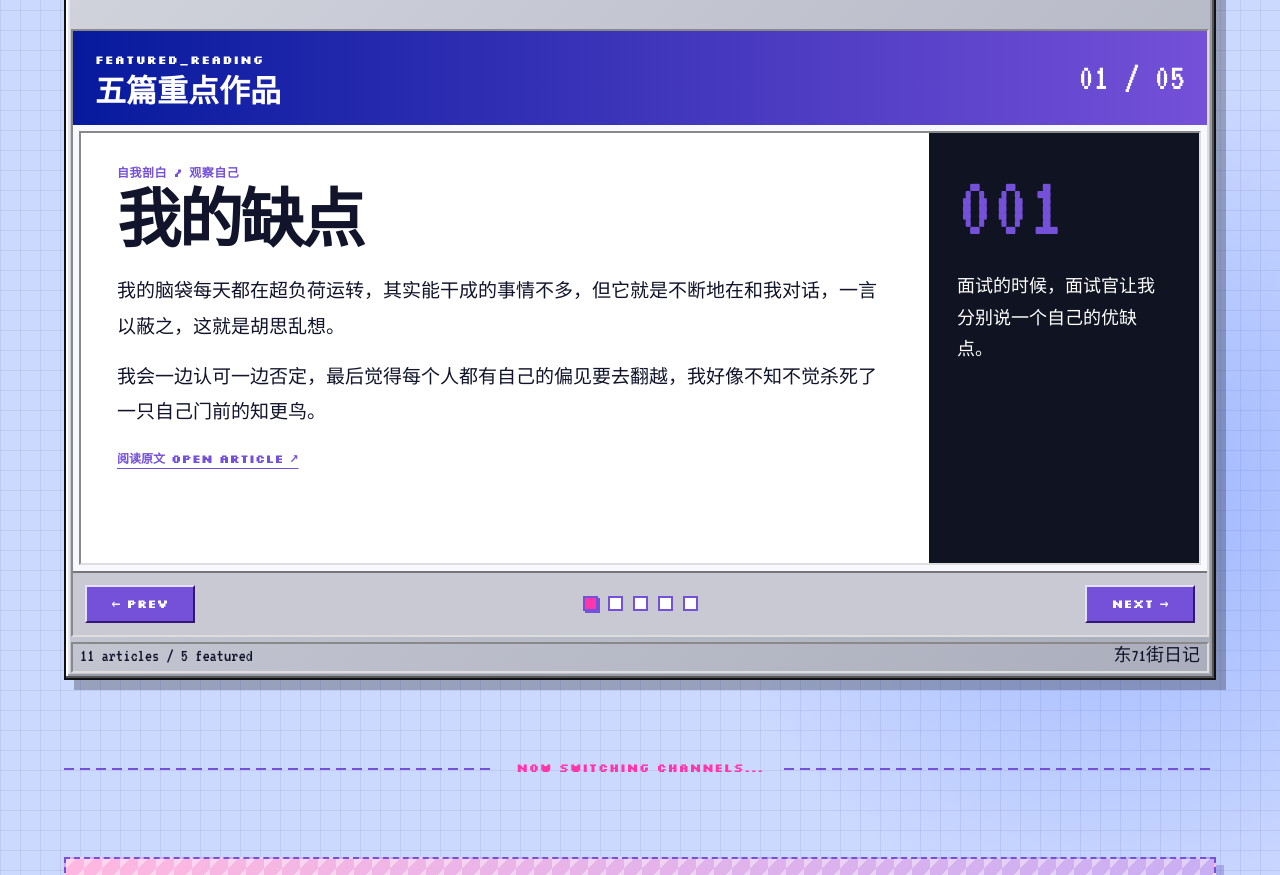
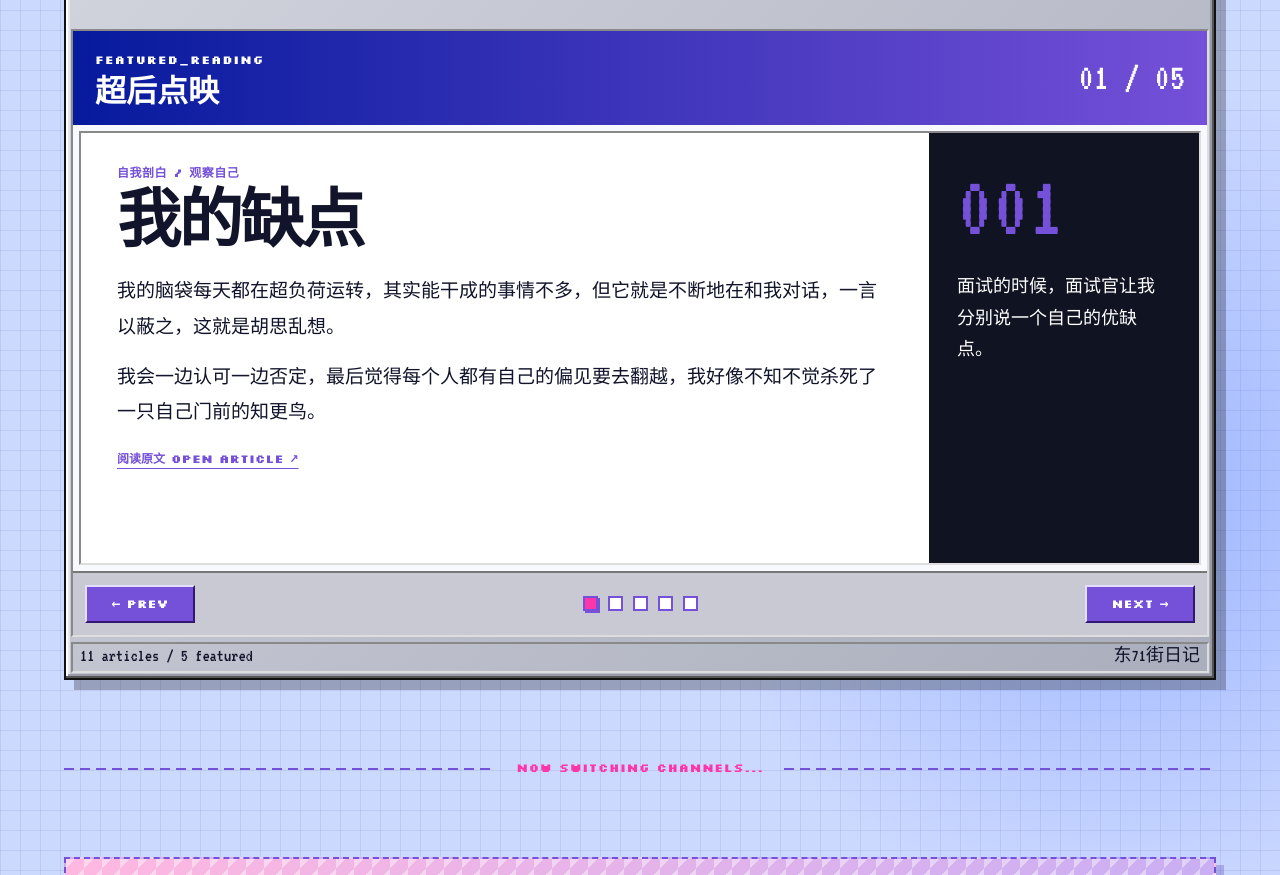
Before and after one commit to yc7723/CY-Writing-, a plain HTML site: page index.html in a window 1280 px wide. Shown: the part 2460-3335 px from the top of the page. Drawn offline with Linux system fonts and the light colour scheme; a web font is replaced by a local one.

Commit message:
Update featured title in index.html

```diff
--- a/index.html
+++ b/index.html
@@ -88,7 +88,7 @@
 
           <section class="featured-carousel" aria-labelledby="featured-title">
             <div class="featured-toolbar">
-              <div><span>FEATURED_READING</span><h3 id="featured-title">五篇重点作品</h3></div>
+              <div><span>FEATURED_READING</span><h3 id="featured-title">超后点映</h3></div>
               <div class="carousel-position" aria-live="polite"><span id="feature-current">01</span> / 05</div>
             </div>
             <div class="carousel-stage">
```
